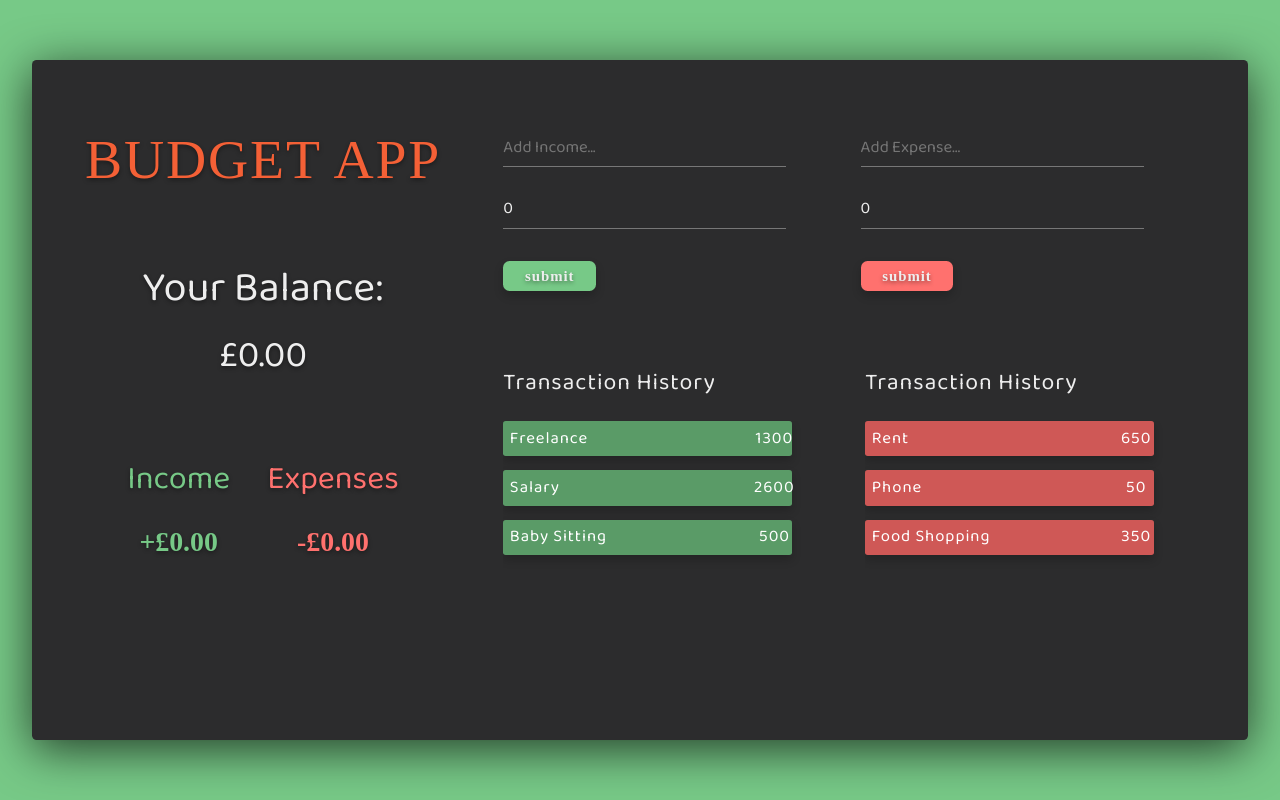
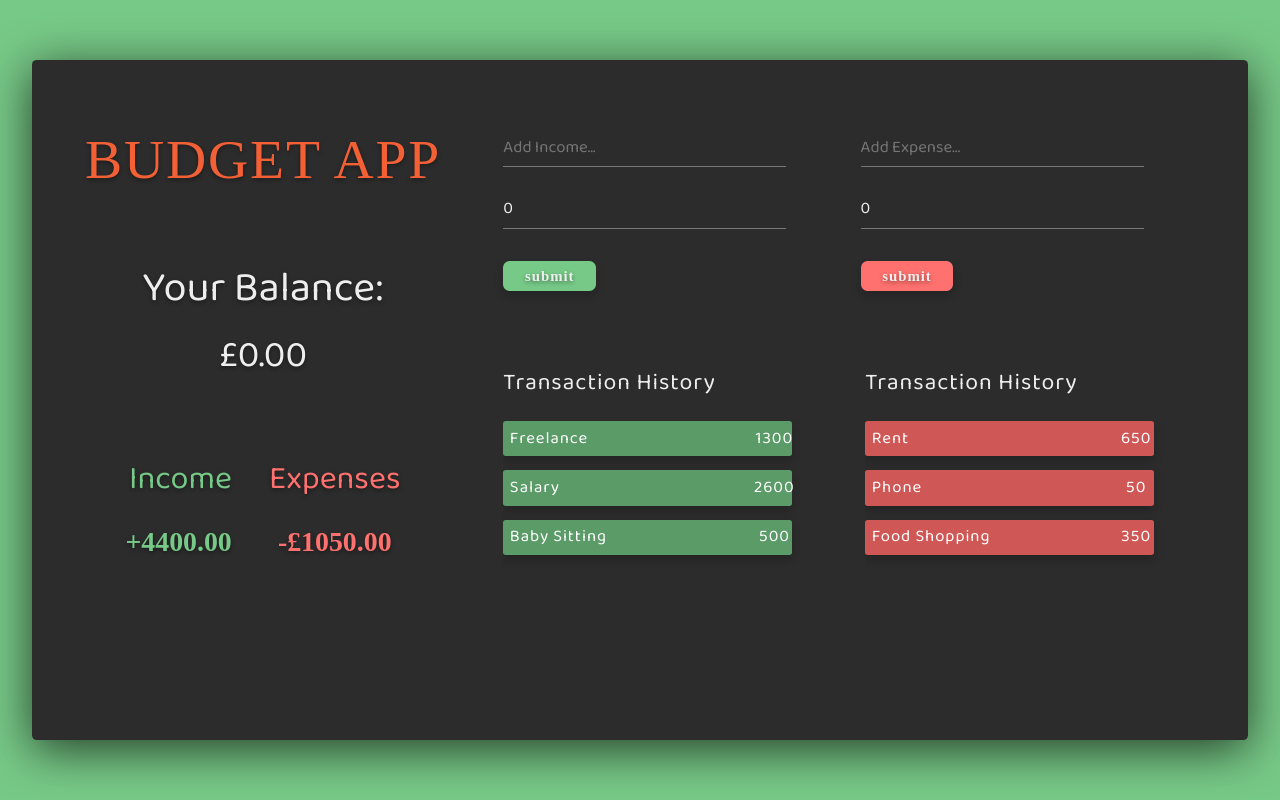
Before and after one commit to MelissaAstbury/Budget-Planner, a React (Create React App) app: page / in a window 1280 px wide. Built offline with nearby package versions, Linux system fonts and the light colour scheme; the HTML template or start-up script is replaced by a standard one; a web font is replaced by a local one.

Commit message:
each transaction list is now added up automatically and showing in the correct column

```diff
--- a/src/components/Balance/Balance.js
+++ b/src/components/Balance/Balance.js
@@ -1,6 +1,25 @@
-import React from "react";
+import React, { useContext } from "react";
+import { GlobalContext } from "../context/GlobalState";
 
 const Balance = () => {
+  const { incomeTransactions, expenseTransactions } = useContext(GlobalContext);
+
+  const incomeAmounts = incomeTransactions.map(
+    (incomeTransaction) => incomeTransaction.incomeAmount
+  );
+
+  const expenseAmounts = expenseTransactions.map(
+    (expenseTransaction) => expenseTransaction.expenseAmount
+  );
+
+  const totalIncome = incomeAmounts
+    .reduce((acc, item) => (acc += item), 0)
+    .toFixed(2);
+
+  const totalExpense = expenseAmounts
+    .reduce((acc, item) => (acc += item), 0)
+    .toFixed(2);
+
   return (
     <div className="balance">
       <h2>Your Balance:</h2>
@@ -8,11 +27,11 @@
       <div className="income-expense">
         <div className="plus">
           <h3>Income</h3>
-          <p>+£0.00</p>
+          <p>+{totalIncome}</p>
         </div>
         <div className="minus">
           <h3>Expenses</h3>
-          <p>-£0.00</p>
+          <p>-£{totalExpense}</p>
         </div>
       </div>
     </div>
```
